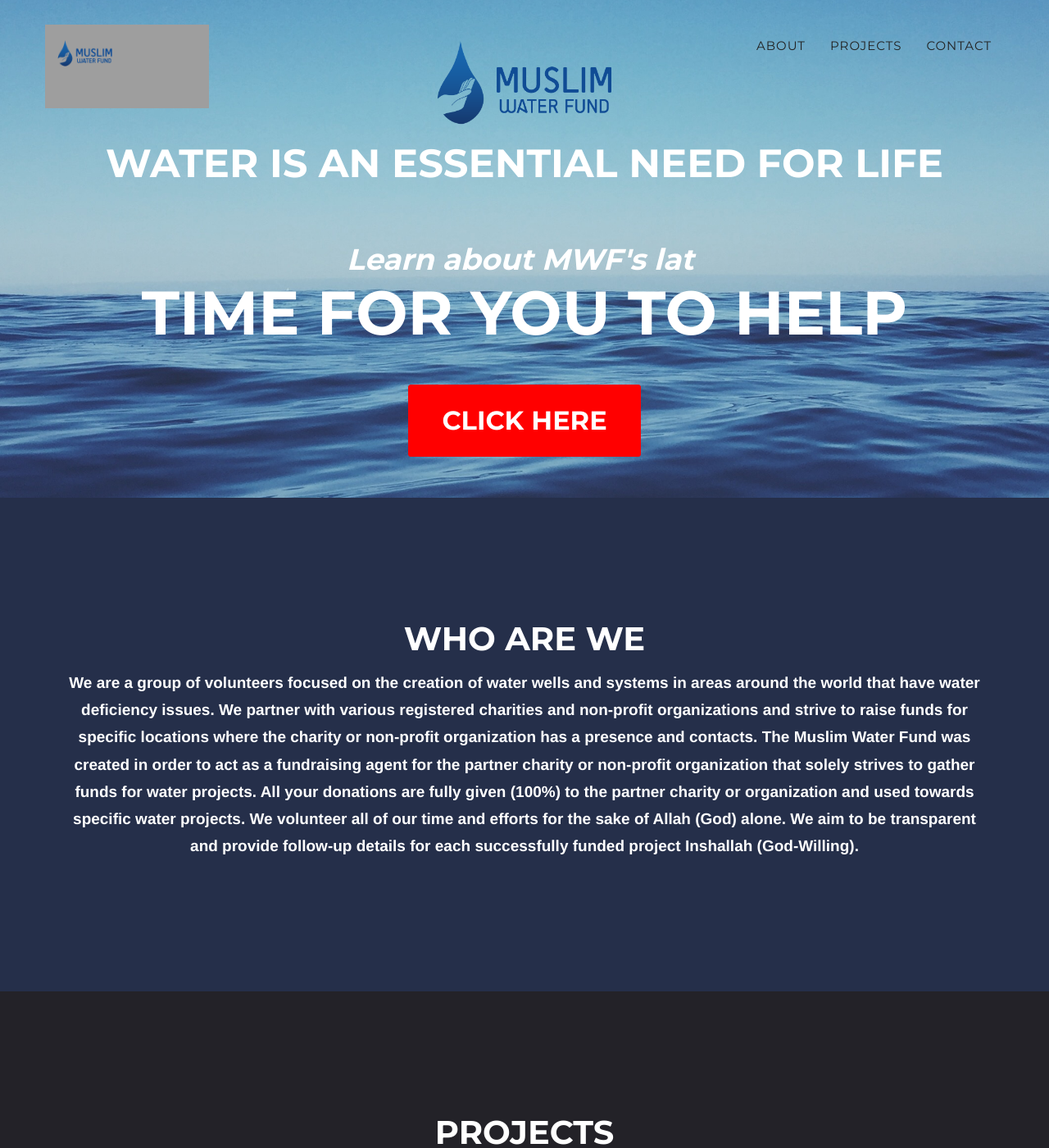
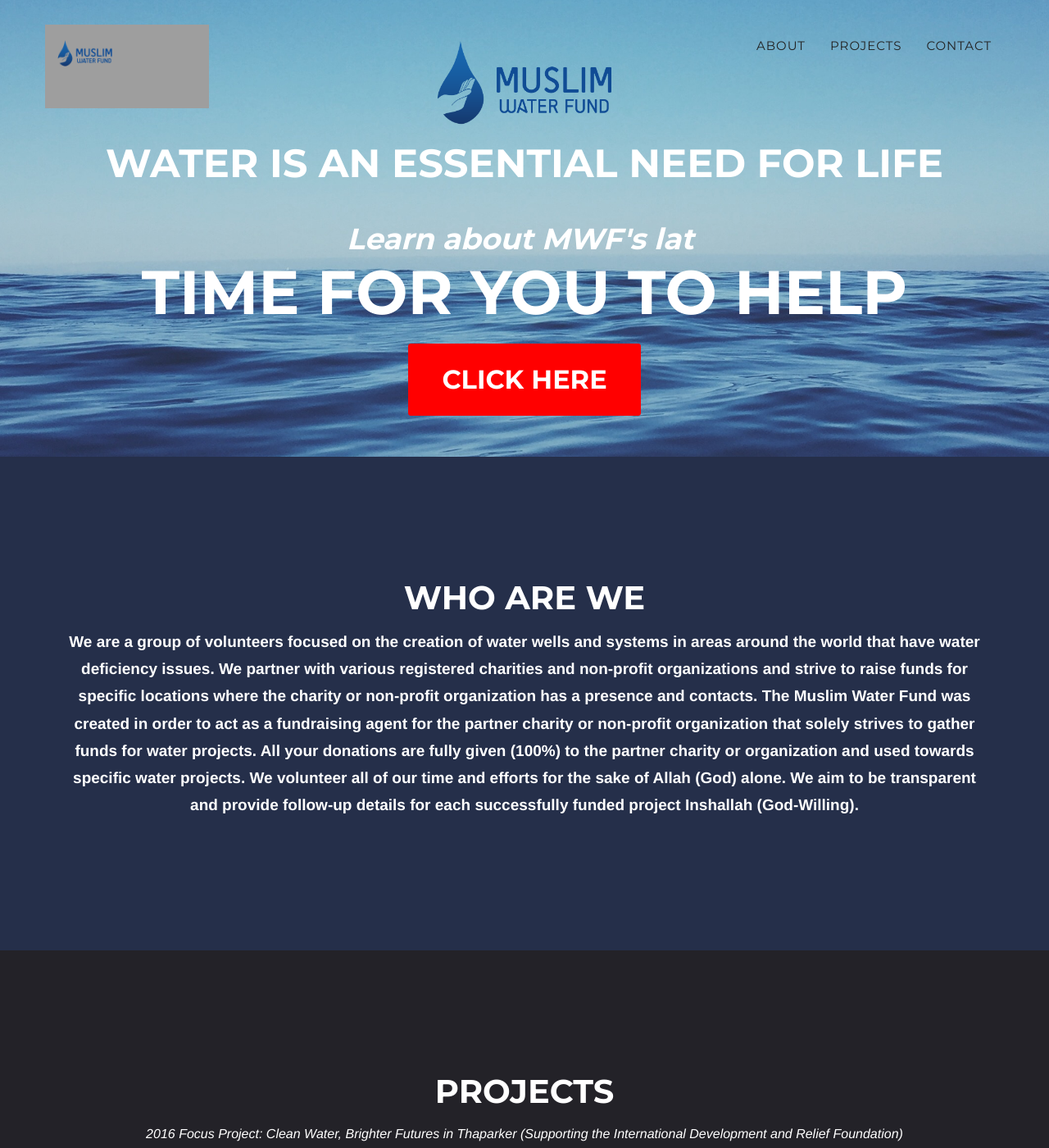
Before and after one commit to mwfgithub/mwfgithub.github.io, a Jekyll site: the page built from index.html, in a window 1280 px wide and 1400 px high. Shown: the whole window at 82% size. Built offline with Jekyll 4.4.1, drawn with Linux system fonts in a browser that asks for light colours; some web fonts are replaced; grey boxes are pictures that could not be loaded.

Commit message:
Updated agency.css

```diff
--- a/_includes/css/agency.css
+++ b/_includes/css/agency.css
@@ -370,7 +370,7 @@ header .intro-text .intro-heading {
     }
 
     header .intro-text .intro-heading {
-        margin-bottom: 50px;
+        margin-bottom: 25px;
         text-transform: uppercase;
         font-family: Montserrat,"Helvetica Neue",Helvetica,Arial,sans-serif;
         font-size: 75px;
@@ -380,7 +380,7 @@ header .intro-text .intro-heading {
 }
 
 section {
-    padding: 50px 0;
+    padding: 75px 0;
 }
 
 section h2.section-heading {
```
